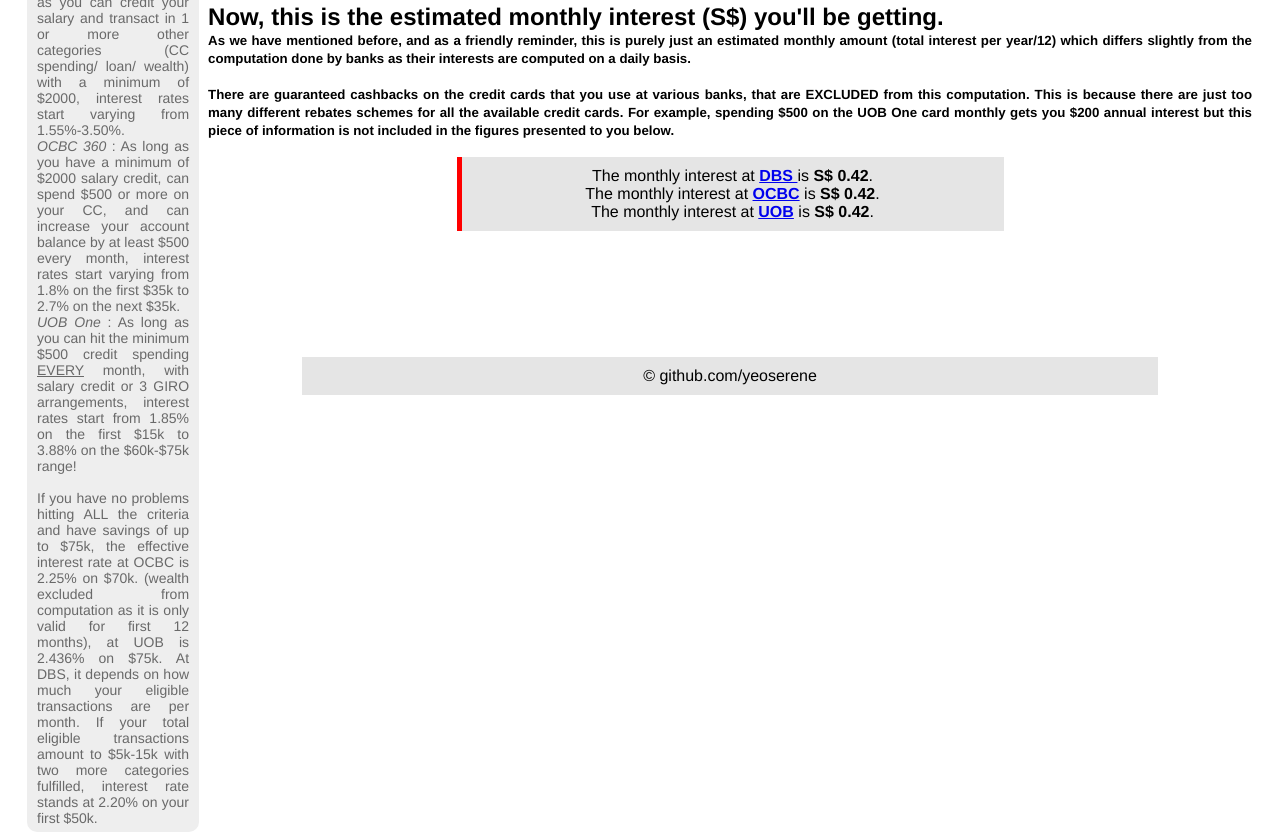
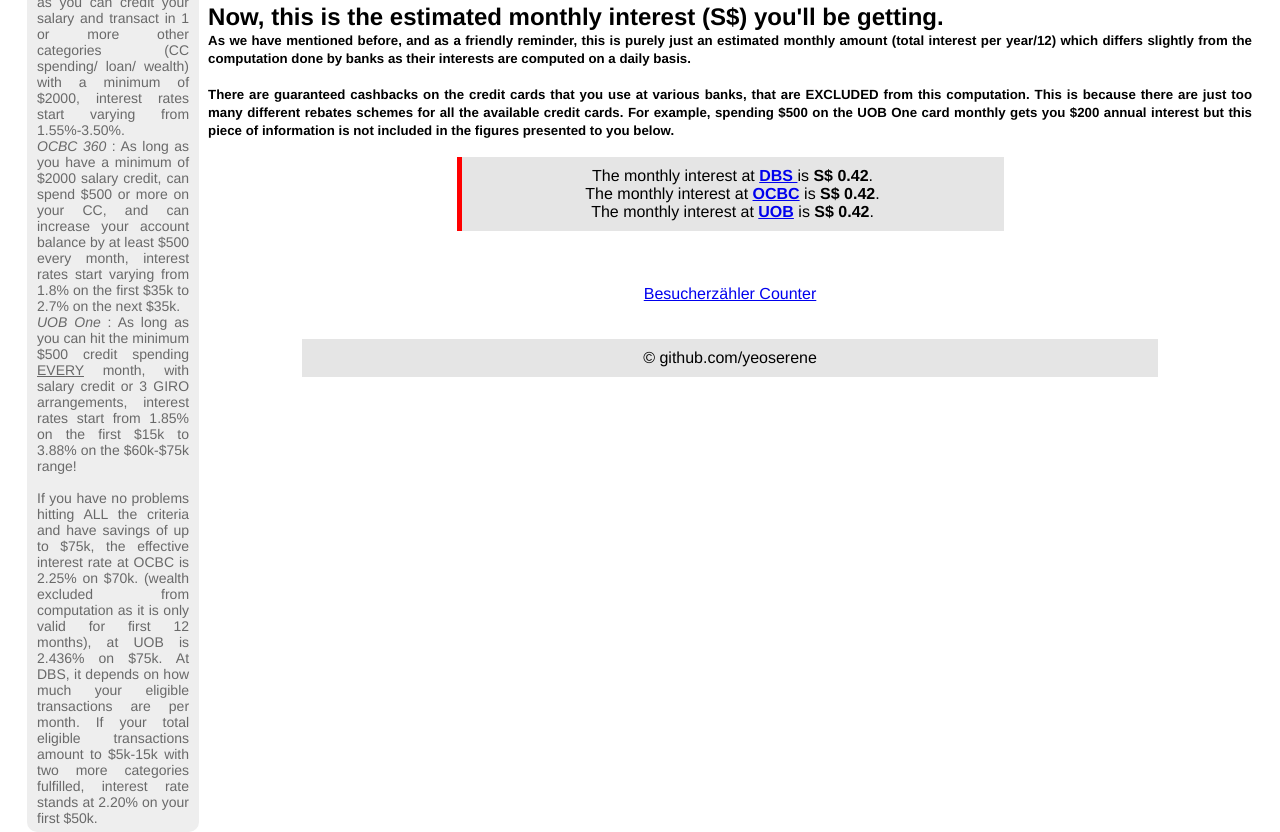
Before and after one commit to yeoserene/momeyputwhere, a plain HTML site: page index.html in a window 1280 px wide. Shown: the part 974-1806 px from the top of the page. Drawn offline with Linux system fonts and the light colour scheme.

Commit message:
added counter

```diff
--- a/index.html
+++ b/index.html
@@ -123,7 +123,7 @@ span.a {
 		text-align: justify;
 		grid-template-columns: 100px repeat( auto-fit, minmax(250px, 1fr) )
  		grid-gap: 12px;
- 		grid-template-rows: repeat(15, auto);
+ 		grid-template-rows: repeat(16, auto);
 		height: 100vh;
 	}
 }
@@ -224,6 +224,11 @@ span.a {
 	grid-row: 15;
 }
 
+.bottom2{
+	grid-column: 2/6;
+	grid-row: 14;
+	margin: auto;
+}
 .sidenav {
 	grid-column: 1;
 	grid-row: 1 /7;
@@ -667,8 +672,14 @@ document.getElementById("ocbc").innerHTML = compute_ocbc();
 </script>
 
 <div class="bottom">
-<br><br><br><br><br><br><br>
+<br><br>
 <div style="background-color:#e5e5e5;text-align:center;padding:10px;width:80%; margin:auto;">© github.com/yeoserene</div>
+</div>
+
+<div class="bottom2">
+
+<br><br><script type="text/javascript" src="https://free-hit-counters.net/count/19vs"></script><br>
+ <a href='https://xn--besucherzhler-counter-e2b.com/'>Besucherzähler Counter</a> <script type='text/javascript' src='https://whomania.com/ctr?id=885f2a76232cd08a00430f3b1ee4d9d14fc650a9'></script>
 </div>
 
 </div>
```
